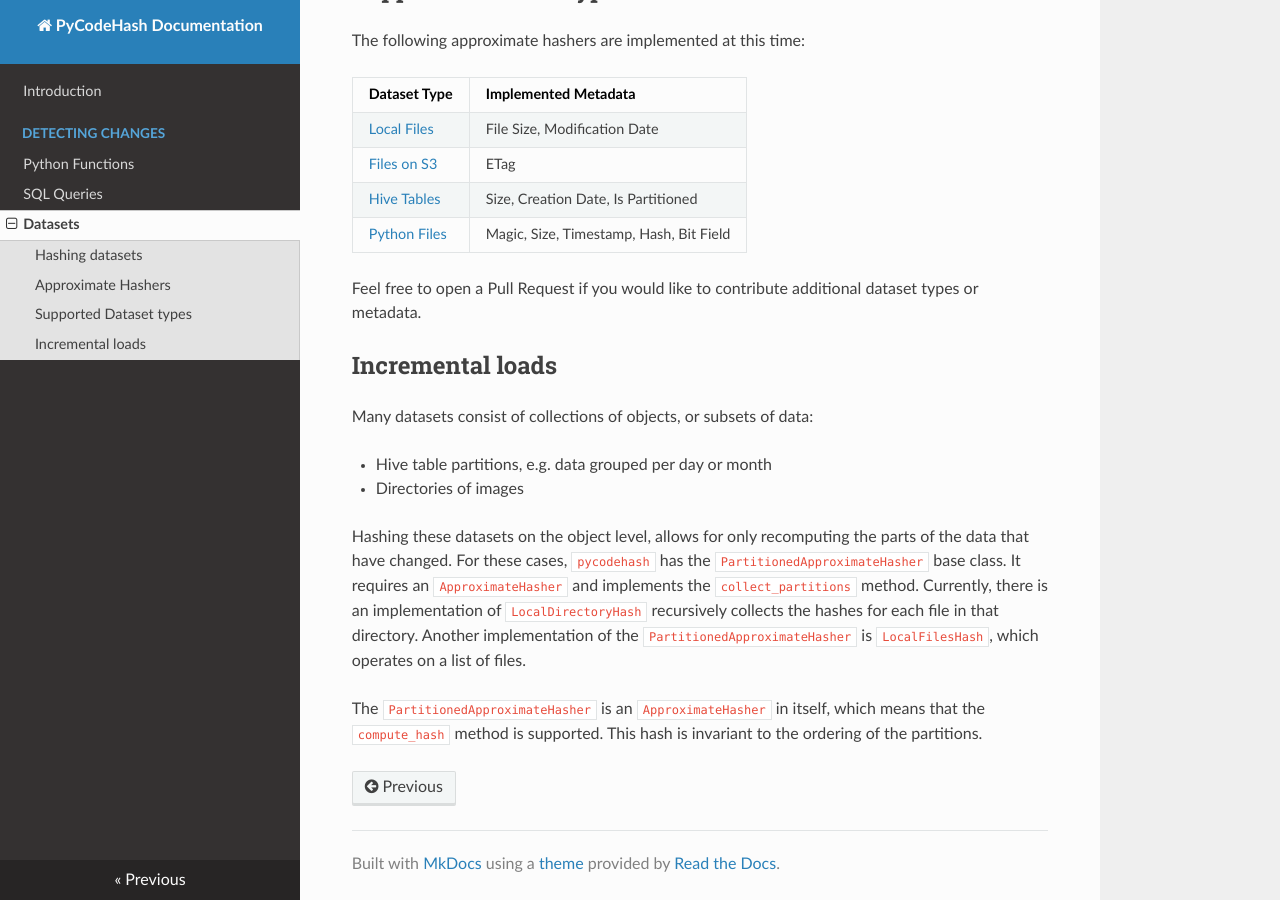
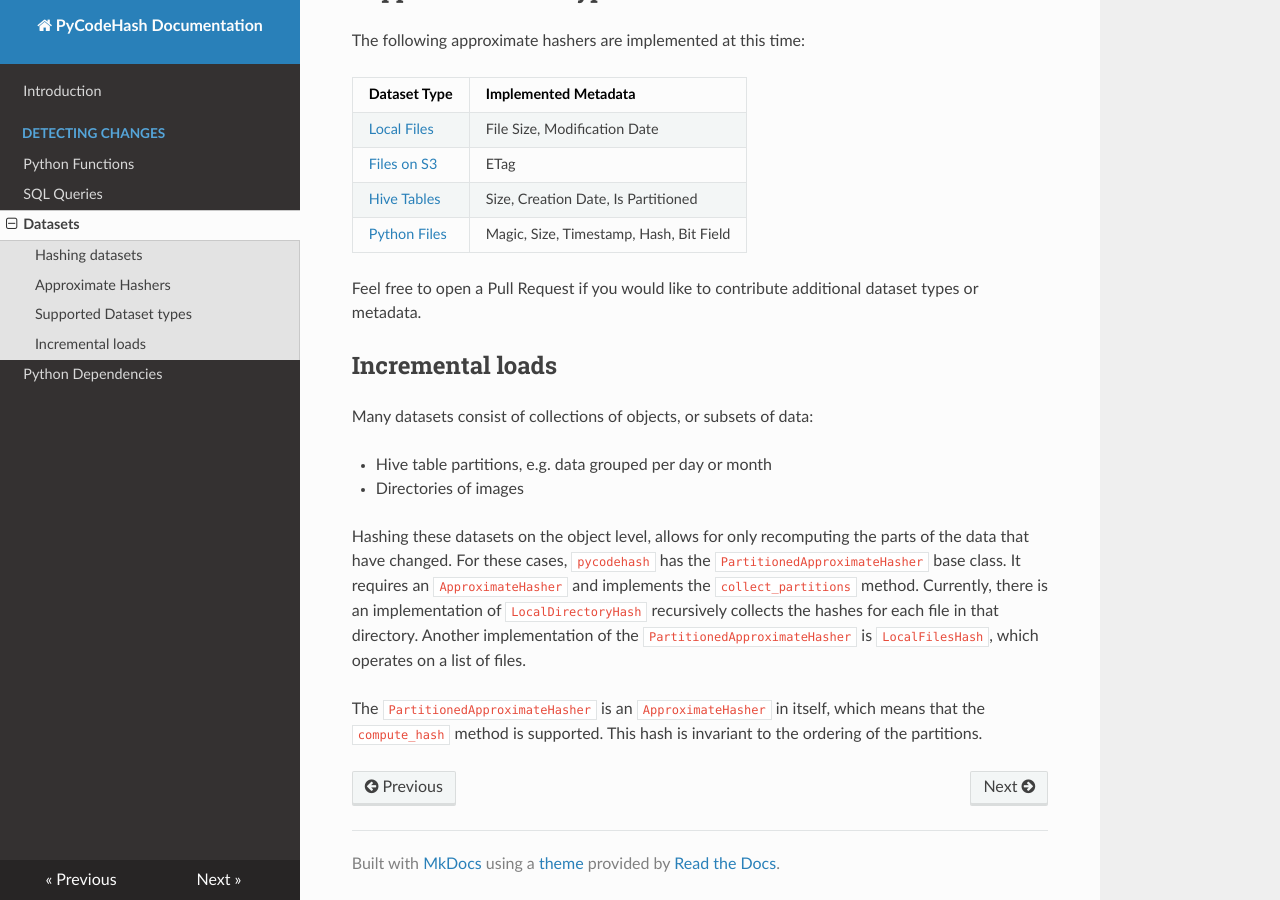
Before and after one commit to pycodehash/pycodehash, an MkDocs documentation site: the page built from docs/datasets.md, in a window 1280 px wide and 900 px high, scrolled down 1822 px. Built offline with MkDocs 1.6.1, drawn with Linux system fonts in a browser that asks for light colours; nearby versions of some CDN libraries.

Commit message:
DOC: include Python Dependencies in docs

```diff
--- a/mkdocs.yml
+++ b/mkdocs.yml
@@ -8,6 +8,7 @@ nav:
     - 'Python Functions': 'python_functions.md'
     - 'SQL Queries': 'sql_queries.md'
     - 'Datasets': 'datasets.md'
+    - 'Python Dependencies': 'dependencies.md'
 
 theme:
   name: readthedocs
```
